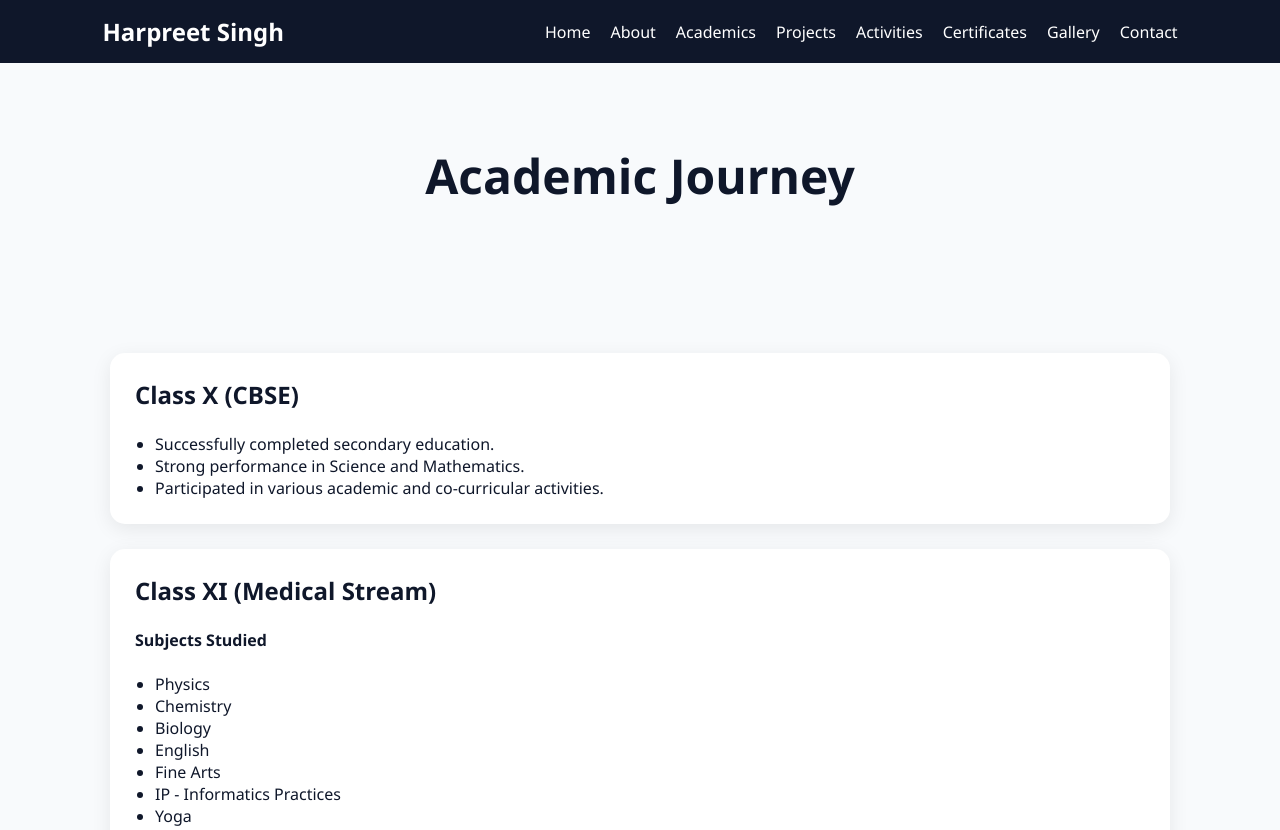
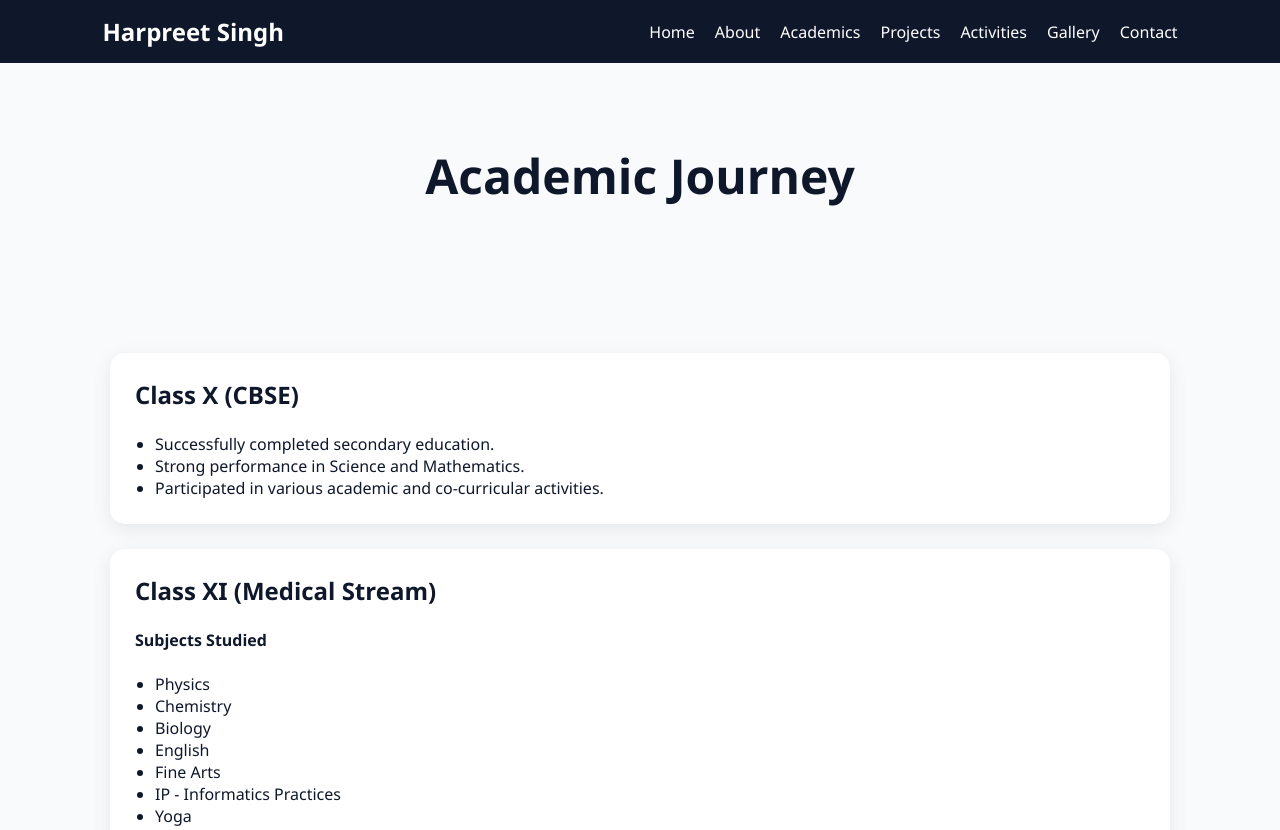
Before and after one commit to H-a-r-p-r-e-e-t/portfolio, a plain HTML site: page academics.html in a window 1280 px wide. Shown: the top 830 px of the page. Drawn offline with Linux system fonts and the light colour scheme.

Commit message:
Update academics.html

```diff
--- a/academics.html
+++ b/academics.html
@@ -25,7 +25,7 @@
             <li><a href="academics.html">Academics</a></li>
             <li><a href="projects.html">Projects</a></li>
             <li><a href="activities.html">Activities</a></li>
-            <li><a href="certificates.html">Certificates</a></li>
+            <!-- <li><a href="certificates.html">Certificates</a></li> -->
             <li><a href="gallery.html">Gallery</a></li>
             <li><a href="contact.html">Contact</a></li>
         </ul>
```
